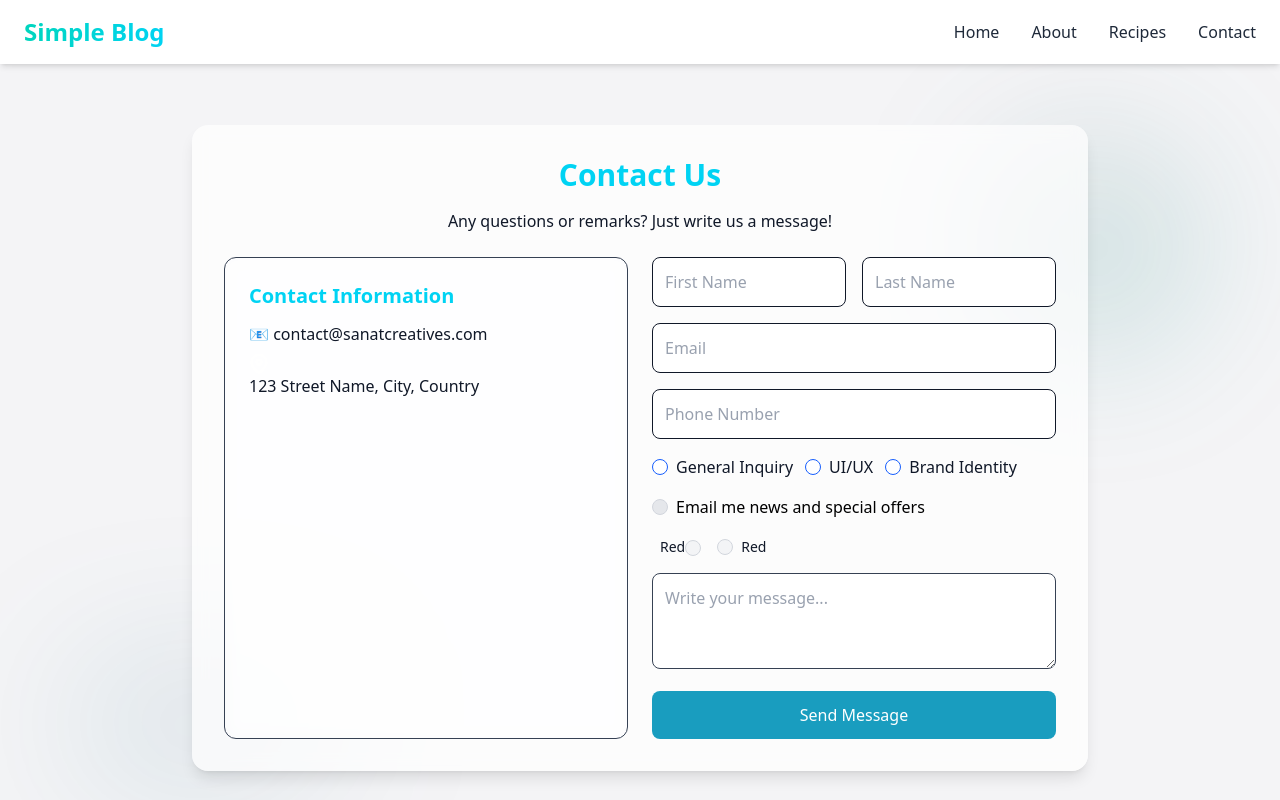
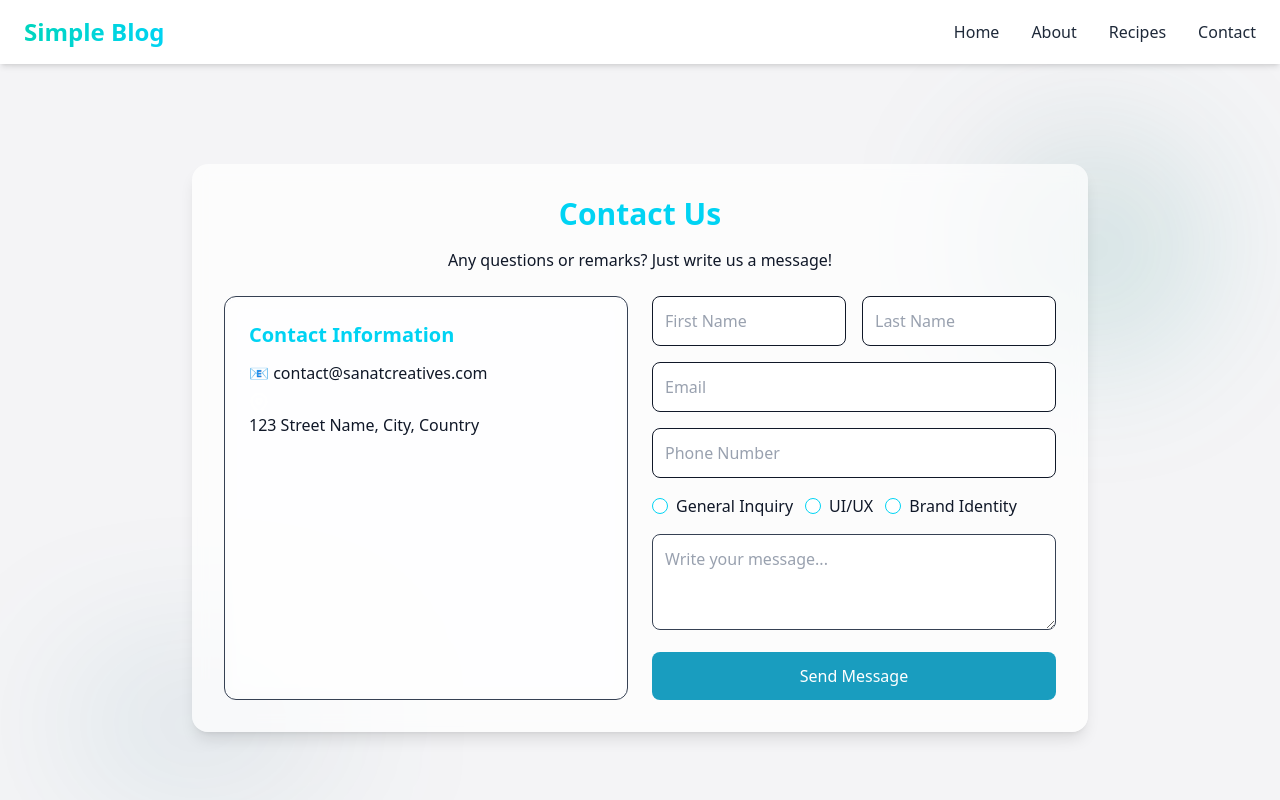
Before and after one commit to Samraffi/simple-blog, a React app: page /contact in a window 1280 px wide. Shown: the top 800 px of the page. Built offline with nearby package versions, Linux system fonts and the light colour scheme.

Commit message:
fix: correct route path for RecipePage and enhance radio button styles in ContactPage

```diff
--- a/src/App.tsx
+++ b/src/App.tsx
@@ -12,7 +12,7 @@ const App = () => {
         <Route path="/" element={<Layout />}>
           <Route index element={<HomePage />} />
           <Route path="/about" element={<AboutPage />} />
-          <Route path="/recipe" element={<RecipePage />} />
+          <Route path="/recipes" element={<RecipePage />} />
           <Route path="/contact" element={<ContactPage />} />
         </Route>
       </Routes>
--- a/src/pages/ContactPage.tsx
+++ b/src/pages/ContactPage.tsx
@@ -44,81 +44,18 @@ const ContactPage = () => {
 
             <div className="flex items-center gap-3 text-gray-900">
               <label className="flex items-center gap-2">
-                <input type="radio" name="subject" className="form-radio" />
+                <input type="radio" name="subject" className="form-radio text-cyan-400 focus:ring-cyan-400" />
                 General Inquiry
               </label>
               <label className="flex items-center gap-2">
-                <input type="radio" name="subject" className="form-radio" />
+                <input type="radio" name="subject" className="form-radio text-cyan-400 focus:ring-cyan-400" />
                 UI/UX
               </label>
               <label className="flex items-center gap-2">
-                <input type="radio" name="subject" className="form-radio" />
+                <input type="radio" name="subject" className="form-radio text-cyan-400 focus:ring-cyan-400" />
                 Brand Identity
               </label>
             </div>
-
-            <div className="mt-2">
-              <div>
-                <label className="inline-flex items-center">
-                  {/* <input type="checkbox" className="rounded bg-gray-200 border-transparent focus:border-transparent focus:bg-gray-200 text-gray-700 ring-offset-2 focus:ring-1 focus:ring-offset-2 focus:ring-gray-500" /> */}
-                  <input
-  type="radio"
-  name="default-radio"
-  className="h-4 w-4 rounded bg-gray-200 border rounded-full border-gray-300 checked:bg-red-600 focus:ring-2 focus:ring-red-500 ring-offset-2"
-/>
-{/* <input
-    type="radio"
-    className="w-5 h-5 appearance-none text-red-600 bg-gray-100 border-gray-300 rounded-full checked:bg-red-600 focus:ring-red-500 focus:ring-2"
-  /> */}
-
-
-
-                  <span className="ml-2">Email me news and special offers</span>
-                </label>
-
-              </div>
-            </div>
-
-            <div className="flex flex-wrap">
-              <div className="flex items-center me-4">
-                <div className="flex items-center me-4">
-                  {/* <label className="ms-2 text-sm font-medium text-gray-900 dark:text-gray-300"> */}
-                  <label className="ms-2 text-sm font-medium text-gray-900 dark:text-gray-300">
-                    Red
-                    <input id="red-radio" type="radio" value="" name="colored-radio" className="w-4 h-4 text-red-600 bg-gray-100 border-gray-300 focus:ring-red-500 dark:focus:ring-red-600 dark:ring-offset-gray-800 focus:ring-2 dark:bg-gray-700 dark:border-gray-600" />
-                  </label>
-                </div>
-                {/* <input
-                        defaultChecked
-                        id="comments"
-                        name="comments"
-                        type="checkbox"
-                        aria-describedby="comments-description"
-                        className="col-start-1 row-start-1 appearance-none rounded-sm border border-gray-300 bg-white checked:border-indigo-600 checked:bg-indigo-600 indeterminate:border-indigo-600 indeterminate:bg-indigo-600 focus-visible:outline-2 focus-visible:outline-offset-2 focus-visible:outline-indigo-600 disabled:border-gray-300 disabled:bg-gray-100 disabled:checked:bg-gray-100 forced-colors:appearance-auto"
-                      /> */}
-                <div className="flex items-center me-4">
-                    <input id="red-radio" type="radio" value="" name="colored-radio" className="w-4 h-4 text-red-600 bg-gray-100 border-gray-300 focus:ring-2 focus:ring-red-500 dark:focus:ring-red-600 appearance-none checked:bg-red-600 dark:checked:bg-red-600" />
-                    <label htmlFor="red-radio" className="ms-2 text-sm font-medium text-gray-900 dark:text-gray-300">Red</label>
-                </div>
-              </div>
-            </div>
-            {/* <div className="flex flex-wrap">
-              <div className="flex items-center me-4">
-                <div className="flex items-center me-4">
-                  <input
-                    id="red-radio"
-                    type="radio"
-                    name="colored-radio"
-                    className="w-4 h-4 text-red-600 border-gray-300 focus:ring-2 focus:ring-red-500 dark:focus:ring-red-600 appearance-none checked:bg-red-600 dark:checked:bg-red-600"
-                  />
-                  <label htmlFor="red-radio" className="ms-2 text-sm font-medium text-gray-900 dark:text-gray-300">
-                    Red
-                  </label>
-                </div>
-              </div>
-            </div>
- */}
-
             <textarea
               placeholder="Write your message..."
               className="p-3 rounded-lg w-full h-24 placeholder-gray-400 focus:ring-2 focus:ring-cyan-500/50 focus:outline-none transition-all border border-gray-700 hover:border-gray-600"
```
